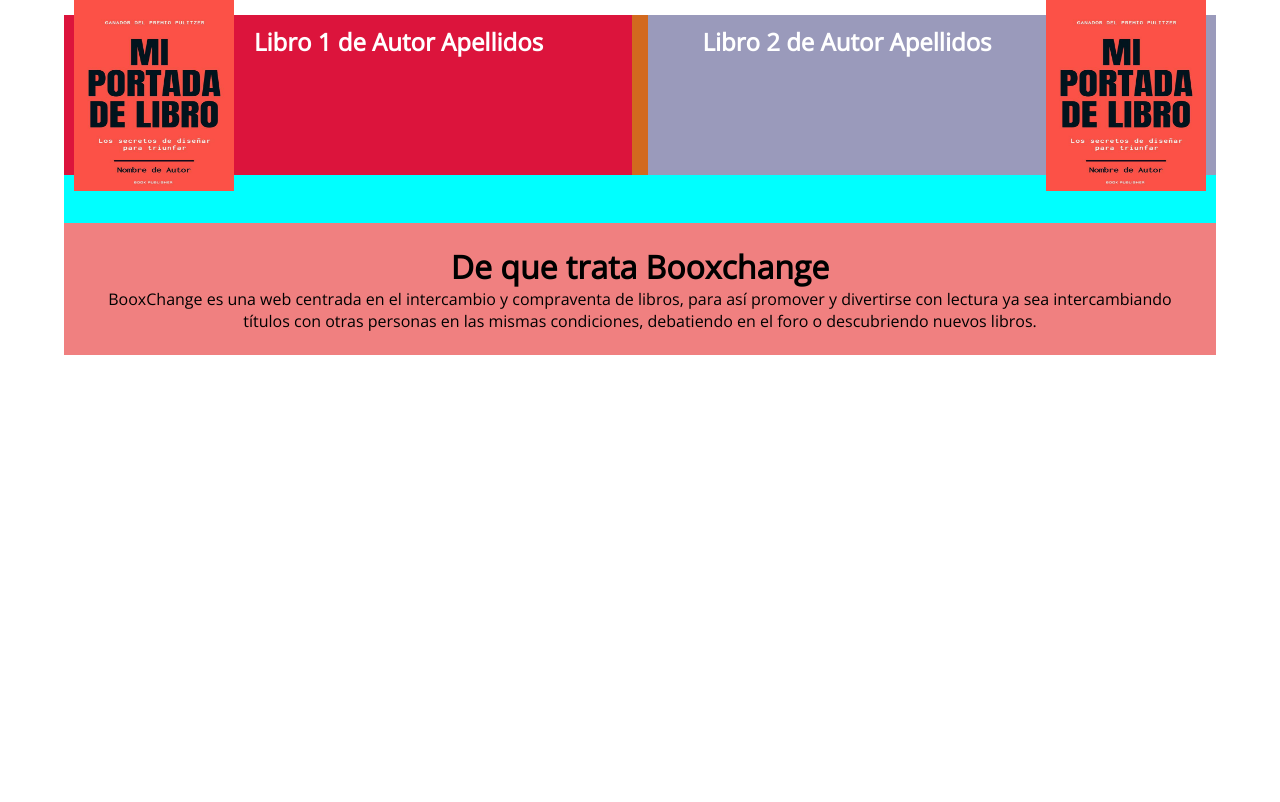
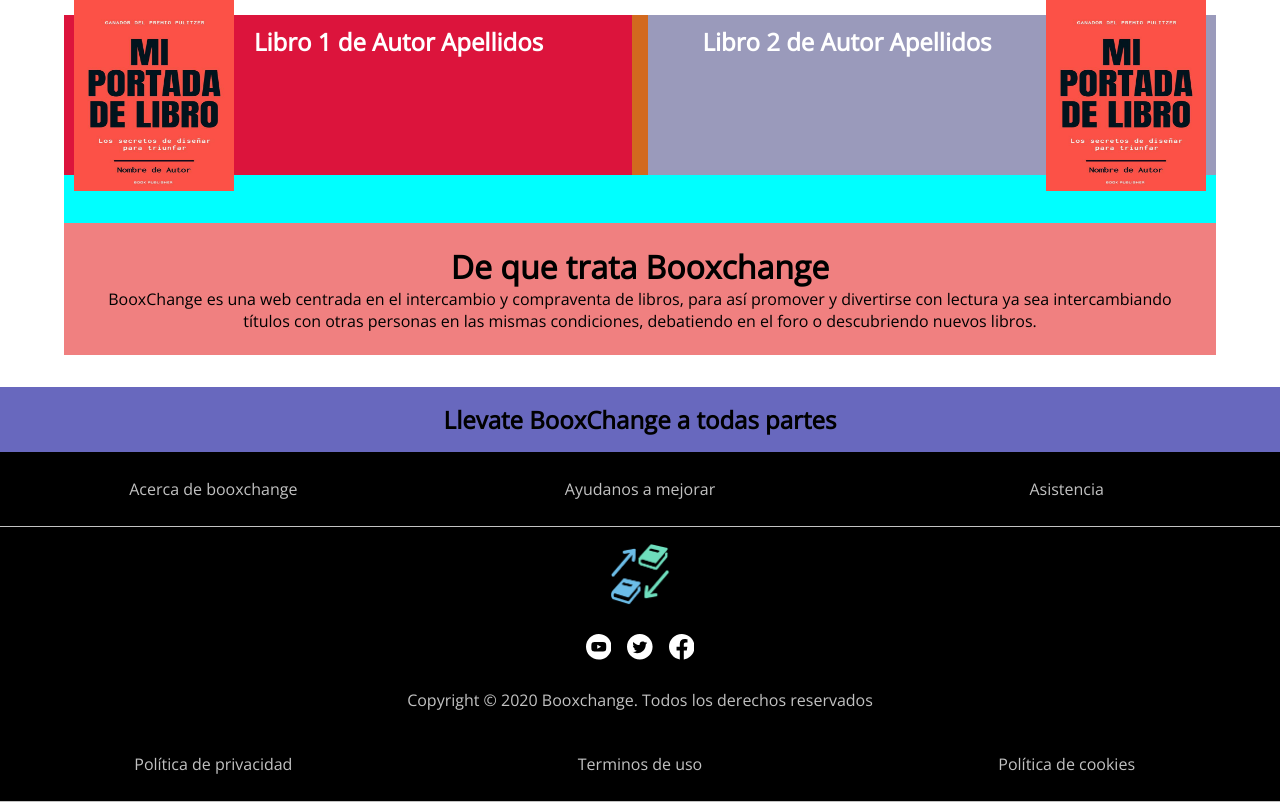
Before and after one commit to GeoDNSO/BooxChange, a PHP site: page / in a window 1280 px wide. Shown: the part 196-998 px from the top of the page. Before the commit the page ends 551 px from the top, so only its background shows below. Run offline with PHP 8.4, Linux system fonts and the light colour scheme.

Commit message:
Footer css hecho

```diff
--- a/css/estilo.css
+++ b/css/estilo.css
@@ -10,6 +10,7 @@
 @import url("jin.css");
 @import url("notificaciones.css");
 @import url("sergio.css");
+@import url("footer.css");
 
 *::selection {
     background: var(--bgScroll2);
--- /dev/null
+++ b/css/footer.css
@@ -0,0 +1,87 @@
+footer{
+    margin-top: 2rem;
+    width:100%;
+}
+.footerTitle{
+    margin: auto;
+    padding: 1rem;
+    text-align: center;
+    box-sizing: border-box;
+    background-color: rgb(104, 104, 190);
+}
+
+.footerA{
+    margin-left: auto;
+    margin-right: auto;
+    display: flex;
+    box-sizing: border-box;
+    border-style: solid;
+    border: 1px;
+    border-style: none none solid none;
+    border-color: rgb(194, 194, 194);
+}
+.footerBox{
+    margin-top:1rem;
+    margin-bottom:1rem;
+    padding: 10px 20px; /*tamaño de el recuadro*/
+    width: 75%;
+    text-align: center;
+}
+.footerBox:first-of-type{
+    margin-left: auto;
+}
+.footerBox:last-of-type{
+    margin-right: auto;
+}
+.footerBox a:link, .footerBox a:visited{
+    text-decoration: none;
+    color: rgb(194, 194, 194);
+}
+.footerBox a:hover{
+    color: rgb(255, 255, 255);
+}
+
+.footerTotal{
+    background-color: black;
+}
+
+.footerImagen {
+    text-align: center;
+    padding: 1rem;
+}
+.footerImagen img{
+    width:5%;
+    height:auto;
+}
+
+.footerSvg{
+    display: flex;
+    flex-direction: row;
+    width: 100%;
+    vertical-align: middle;
+    align-self: center;
+}
+
+.footerSvgSvg {
+    padding: 0.5rem;
+    width:2%;
+    height:auto;
+}
+
+.footerSvgSvg:first-of-type {
+    margin-left: auto;
+}
+
+.footerSvgSvg:last-of-type {
+    margin-right: auto;
+}
+
+svg:hover path{
+    fill: rgb(113, 175, 255);
+}
+
+.footerCopyright{
+    padding: 1rem;
+    color: rgb(194, 194, 194);
+    text-align: center;
+}
--- a/includes/comun/footer.php
+++ b/includes/comun/footer.php
@@ -1,3 +1,65 @@
 <?php
+?>
 
-?>
+<footer>
+
+<h2 class="footerTitle"> Llevate BooxChange a todas partes </h2>
+
+<div class="footerTotal">
+    <div class="footerA">
+        <div class="footerBox">
+            <a href="acercaDe.php"> Acerca de booxchange </a>
+        </div>
+        <div class="footerBox">
+            <a href="ayudanosAMejorar.php"> Ayudanos a mejorar </a>
+        </div>
+        <div class="footerBox">
+            <a href="asistencia.php"> Asistencia </a>
+        </div>
+    </div>
+
+    <div class="footerImagen">
+        <img src='imagenes/IconoInterNormal.png' alt=''>
+    </div>
+
+    <div class="footerSvg">
+        <div class="footerSvgSvg">
+            <a href="https://lh3.googleusercontent.com/proxy/-MtHXR1ZpSzZ38GQOhbwnKbnQpWRdwz7IC8mV5M70f5YMRbJ-fco2TK5mDBZE8BVeWwREY0bckXUGeaaQp35zarh_tvKXLcxUvrpDs-hvz_8narFv5AxoTm1PMlY1y6PSppKCZOkp2XoTNgGzVetpa-ProbX77Vc4zQ-fYSN">
+                <svg class="" viewBox="0 0 24 24"><path fill-rule="evenodd" clip-rule="evenodd" d="M12 24c6.627 0 12-5.373 12-12S18.627 0 12 0 0 5.373 0 12s5.373 12 12 12zm5.47-16.231c.602.148 1.077.583 1.237 1.136C19 9.908 19 12 19 12s0 2.092-.293 3.095c-.16.553-.635.988-1.238 1.136C16.38 16.5 12 16.5 12 16.5s-4.378 0-5.47-.268c-.602-.149-1.077-.584-1.237-1.137C5 14.092 5 12 5 12s0-2.092.293-3.095c.16-.553.635-.988 1.237-1.136C7.622 7.5 12 7.5 12 7.5s4.378 0 5.47.269zM14.226 12l-3.659-1.9v3.8l3.66-1.9z" fill="#FFF"></path></svg>
+            </a>
+        </div>
+
+        <div class="footerSvgSvg">
+            <a href="https://files.alerta.rcnradio.com/alerta_bogota/public/2019-08/meme_de_lna_mujer_gritando_y_el_gato_en_la_mesa.jpg">
+                <svg class="" viewBox="0 0 24 24"><path fill-rule="evenodd" clip-rule="evenodd" d="M12 24c6.627 0 12-5.373 12-12S18.627 0 12 0 0 5.373 0 12s5.373 12 12 12zm5.575-13.903c0 3.67-2.89 7.903-8.172 7.903v-.002A8.336 8.336 0 0 1 5 16.752a5.89 5.89 0 0 0 4.251-1.151c-.6-.01-1.18-.203-1.662-.548a2.785 2.785 0 0 1-1.022-1.38c.43.08.875.063 1.297-.048a2.891 2.891 0 0 1-1.654-.964 2.722 2.722 0 0 1-.65-1.759v-.035c.4.215.847.334 1.304.347A2.78 2.78 0 0 1 5.66 9.531a2.7 2.7 0 0 1 .314-2.024 8.11 8.11 0 0 0 2.641 2.06c1.02.5 2.137.786 3.28.842a2.695 2.695 0 0 1 .181-1.777 2.82 2.82 0 0 1 1.262-1.303 2.96 2.96 0 0 1 1.821-.292 2.907 2.907 0 0 1 1.63.838 5.876 5.876 0 0 0 1.824-.674 2.805 2.805 0 0 1-1.263 1.537A5.886 5.886 0 0 0 19 8.3a5.74 5.74 0 0 1-1.433 1.437c.008.12.008.239.008.36z" fill="#FFF"></path></svg>
+            </a>
+        </div>
+
+        <div class="footerSvgSvg">
+            <a href="https://media.metrolatam.com/2019/08/30/facebookelmememe-88461e19f33c79372e055a8d989ae099-1200x800.jpg">
+                <svg class="" viewBox="0 0 24 24"><path d="M24 12c0-6.627-5.373-12-12-12S0 5.373 0 12c0 5.99 4.388 10.954 10.125 11.854V15.47H7.078V12h3.047V9.356c0-3.007 1.792-4.668 4.533-4.668 1.313 0 2.686.234 2.686.234v2.953H15.83c-1.491 0-1.956.925-1.956 1.874V12h3.328l-.532 3.469h-2.796v8.385C19.612 22.954 24 17.99 24 12z" fill="#FFF"></path></svg>
+            </a>
+        </div>
+
+    </div>
+
+    <p class="footerCopyright">Copyright © 2020 Booxchange. Todos los derechos reservados</p>
+
+    <div class="footerA">
+
+        <div class="footerBox">
+            <a href="politicaDePrivacidad.php"> Política de privacidad </a>
+        </div>
+
+        <div class="footerBox">
+            <a href="terminosDeUso.php"> Terminos de uso </a>
+        </div>
+
+        <div class="footerBox">
+            <a href="politicaDeCookies.php"> Política de cookies </a>
+        </div>
+
+    </div>
+</div>
+
+</footer>
--- a/index.php
+++ b/index.php
@@ -12,15 +12,11 @@ require_once(__DIR__ . "/includes/config.php");
     <link rel="stylesheet" type="text/css" href="css/estilo.css" />
 </head>
 
+<body>
 
 <?php
-
-include("includes/comun/cabecera.php");
+    include("includes/comun/cabecera.php");
 ?>
-
-
-
-<body>
 
     <div class="main">
 
@@ -60,18 +56,14 @@ include("includes/comun/cabecera.php");
             <h1>De que trata Booxchange</h1>
             <p>BooxChange es una web centrada en el intercambio y compraventa de libros, para así promover y divertirse con lectura ya sea intercambiando títulos con otras personas en las mismas condiciones, debatiendo en el foro o descubriendo nuevos libros.</p>
         </div>
+    </div>
 
 
+<?php
+    include("./includes/comun/footer.php");
+?>
 
 </body>
 
 
-<footer>
-    <?php
-    include("./includes/comun/footer.php")
-    ?>
-</footer>
-
-
-
 </html>
```
